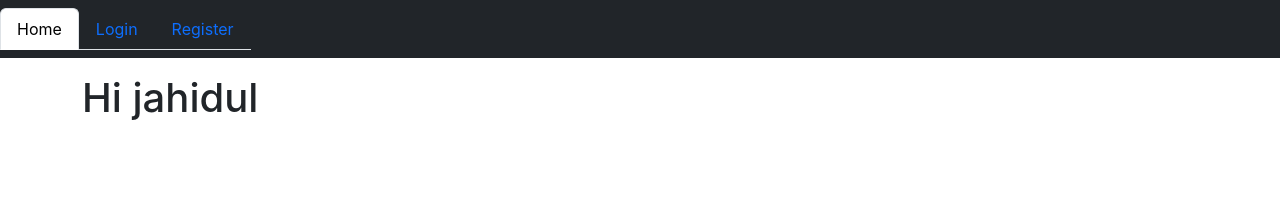
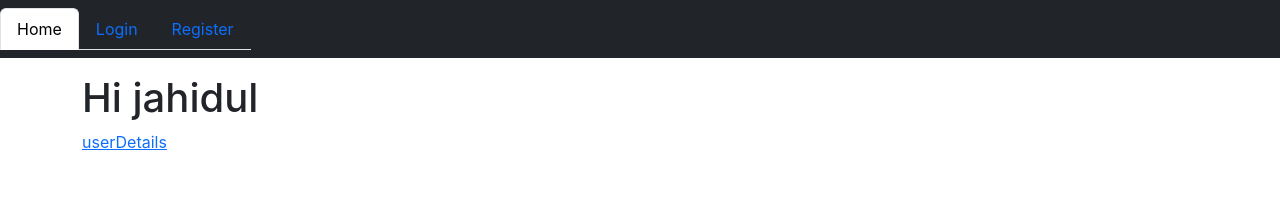
Before and after one commit to Jahiduldev/ReactExpressProject, a React (Create React App) app in the folder e-com-frontend/: page / in a window 1280 px wide. Shown: the top 222 px of the page. Built offline with nearby package versions, Linux system fonts and the light colour scheme; no server answers.

Commit message:
Sign in and registration implemented both api and frontend

```diff
--- a/e-com-frontend/src/components/Main.js
+++ b/e-com-frontend/src/components/Main.js
@@ -2,6 +2,7 @@ import {Routes, Switch, Route } from 'react-router-dom';
 import Home from './home/Home';
 import Register from './user/Register'
 import Login from './user/Login'
+import UserDetails from './UserDetails';
 
 const Main = () => {
     return (
@@ -10,6 +11,7 @@ const Main = () => {
                 <Route  path='/'  element={<Home/>} />
                 <Route  path='/login'  element={<Login/>} />
                 <Route  path='/register'  element={<Register/>} />
+                <Route  path='/userDetails/:id'  element={<UserDetails/>} />
             </Routes>
         </div>
     )
--- /dev/null
+++ b/e-com-frontend/src/components/UserDetails.js
@@ -0,0 +1,15 @@
+import React from 'react';
+import {useParams} from 'react-router-dom'
+
+const UserDetails = () => {
+  const param = useParams();
+
+  return (
+    <div>
+      <h2>User Details</h2>
+      <p>User ID: {JSON.stringify(param)}</p>
+    </div>
+  );
+};
+
+export default UserDetails;
--- a/e-com-frontend/src/components/home/Home.js
+++ b/e-com-frontend/src/components/home/Home.js
@@ -1,8 +1,17 @@
 import Layout from "../Layout";
+import { Link, useNavigate, useLocation } from 'react-router-dom';
 const Home = () => {
     return (
        <Layout title="Home Page" className="container">
         <h1>Hi jahidul</h1>
+        <Link
+
+            to="/userDetails/5"
+          >
+            userDetails
+          </Link>
+
+
        </Layout>
     )
 }
```
